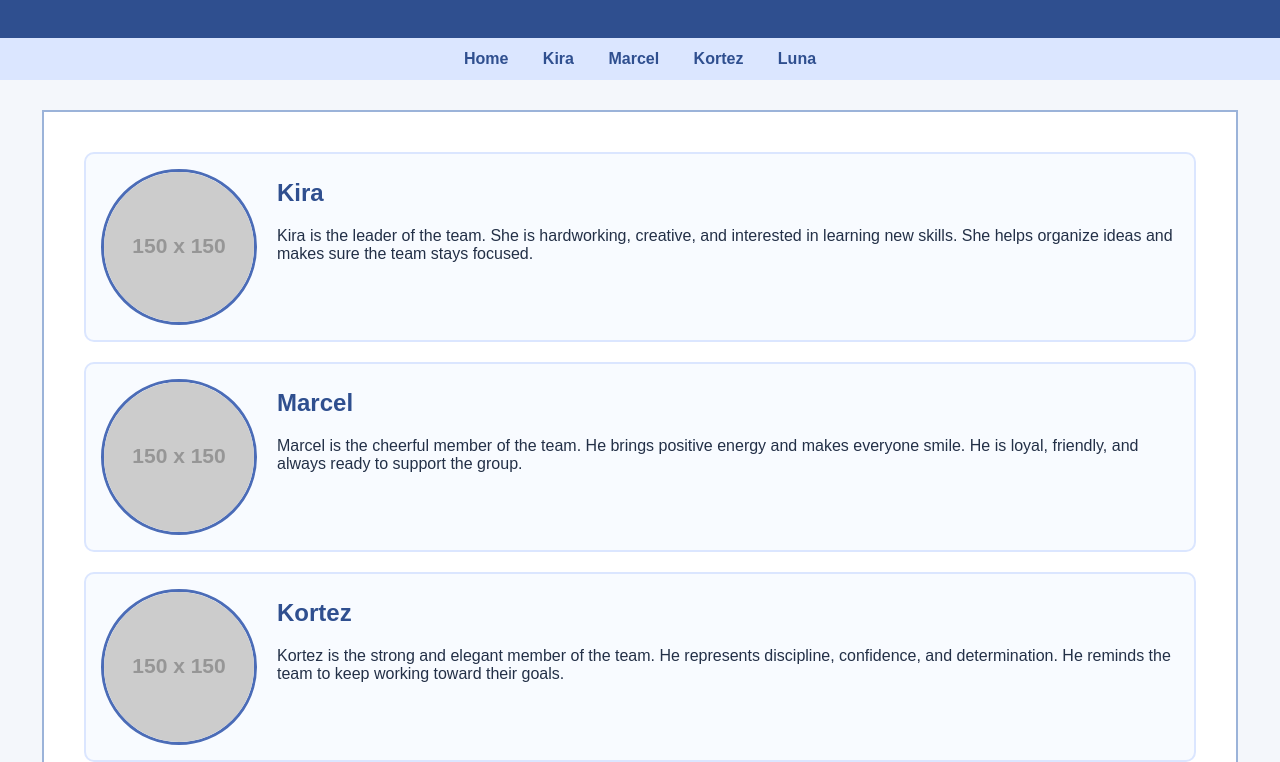
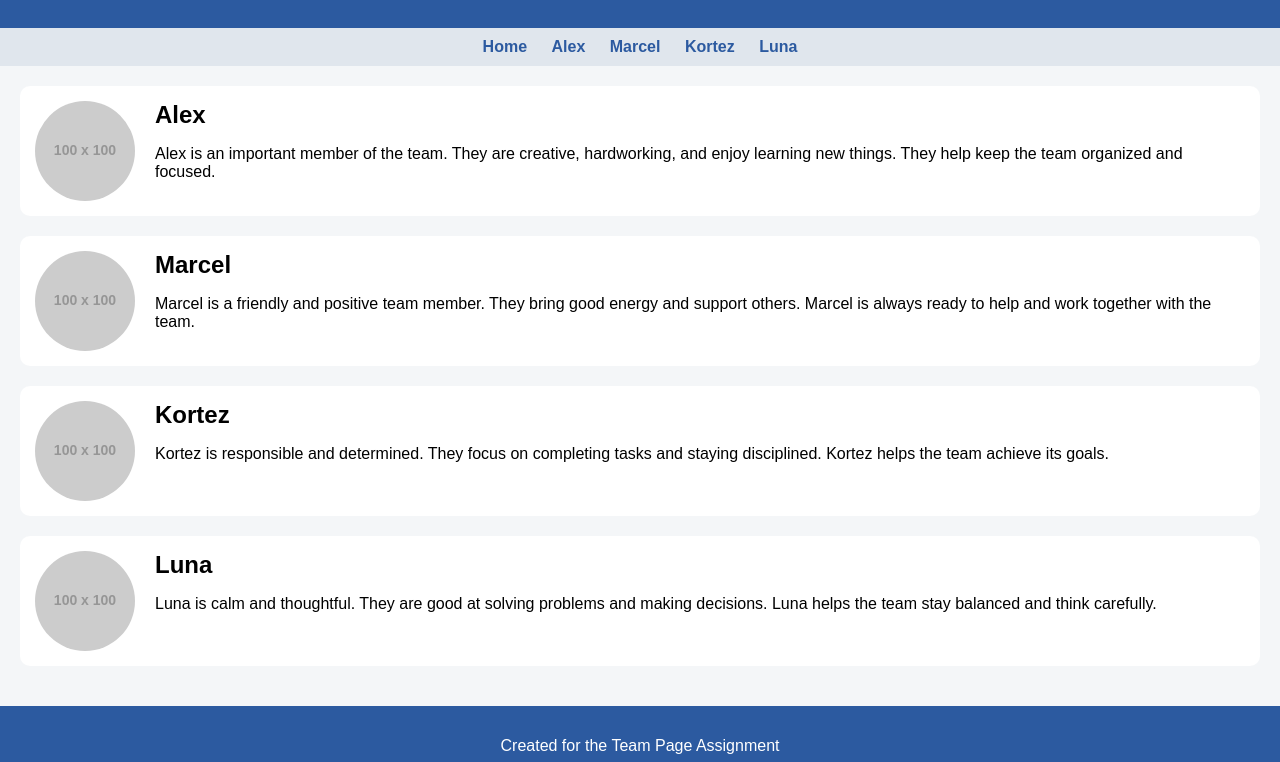
Before and after one commit to marchenkokir13-dev/team-page-assignment-, a plain HTML site: page index.html in a window 1280 px wide. Shown: the part 126-888 px from the top of the page. Drawn offline with Linux system fonts and the light colour scheme; placeholder pictures from the web are drawn by us.

Commit message:
Update index.html

```diff
--- a/index.html
+++ b/index.html
@@ -1,135 +1,112 @@
 <!DOCTYPE html>
 <html>
 <head>
-  <title>Team Page Assignment</title>
-
+    <title>My Creative Team</title>
     <style>
         body {
             font-family: Arial, sans-serif;
-      background-color: #f4f7fb;
             margin: 0;
-      color: #233047;
+            background-color: #f4f6f8;
         }
 
         header {
-      background-color: #2f4f8f;
+            background-color: #2c5aa0;
             color: white;
             text-align: center;
-      padding: 25px;
+            padding: 20px;
+        }
+
+        nav {
+            background-color: #e0e6ed;
+            padding: 10px;
+            text-align: center;
+        }
+
+        nav a {
+            margin: 10px;
+            text-decoration: none;
+            color: #2c5aa0;
+            font-weight: bold;
+        }
+
+        .container {
+            padding: 20px;
+        }
+
+        .member {
+            background-color: white;
+            margin-bottom: 20px;
+            padding: 15px;
+            border-radius: 10px;
+            overflow: hidden;
             position: relative;
         }
 
-    nav {
-      background-color: #dbe6ff;
-      text-align: center;
-      padding: 12px;
-      position: sticky;
-      top: 0;
-    }
-
-    nav a {
-      color: #2f4f8f;
-      text-decoration: none;
-      font-weight: bold;
-      margin: 15px;
-    }
-
-    .team-section {
-      width: 90%;
-      margin: 30px auto;
-      background-color: white;
-      padding: 20px;
-      border: 2px solid #9bb3d9;
-      overflow: auto;
-    }
-
-    .team-member {
-      border: 2px solid #dbe6ff;
-      border-radius: 10px;
-      padding: 15px;
-      margin: 20px;
-      background-color: #f8fbff;
-      overflow: auto;
-    }
-
-    .team-member img {
-      width: 150px;
-      height: 150px;
-      object-fit: cover;
+        .member img {
+            width: 100px;
+            height: 100px;
             border-radius: 50%;
-      border: 3px solid #4b6cb7;
             float: left;
             margin-right: 20px;
         }
 
-    .team-member h2 {
-      color: #2f4f8f;
-      margin-top: 10px;
-    }
-
-    .badge {
-      position: absolute;
-      right: 20px;
-      top: 20px;
-      background-color: #fff3cd;
-      color: #233047;
-      padding: 8px 12px;
-      border-radius: 20px;
-      font-weight: bold;
+        .member h2 {
+            margin: 0;
         }
 
         footer {
-      clear: both;
+            background-color: #2c5aa0;
+            color: white;
             text-align: center;
-      padding: 20px;
-      background-color: #2f4f8f;
-      color: white;
-      margin-top: 30px;
+            padding: 15px;
+            position: relative;
+            bottom: 0;
         }
     </style>
 </head>
 
 <body>
 
-  <header id="home">
+<header>
     <h1>My Creative Team</h1>
     <p>Meet the members of my amazing team.</p>
-    <div class="badge">Team Page</div>
 </header>
 
 <nav>
-    <a href="#home">Home</a>
-    <a href="#kira">Kira</a>
-    <a href="#marcel">Marcel</a>
-    <a href="#kortez">Kortez</a>
-    <a href="#luna">Luna</a>
+    <a href="#">Home</a>
+    <a href="#">Alex</a>
+    <a href="#">Marcel</a>
+    <a href="#">Kortez</a>
+    <a href="#">Luna</a>
 </nav>
 
-  <section class="team-section">
-    <div class="team-member" id="kira">
-      <img src="https://via.placeholder.com/150" alt="Kira">
-      <h2>Kira</h2>
-      <p>Kira is the leader of the team. She is hardworking, creative, and interested in learning new skills. She helps organize ideas and makes sure the team stays focused.</p>
+<div class="container">
+
+    <div class="member">
+        <img src="https://via.placeholder.com/100" alt="Alex">
+        <h2>Alex</h2>
+        <p>Alex is an important member of the team. They are creative, hardworking, and enjoy learning new things. They help keep the team organized and focused.</p>
     </div>
 
-    <div class="team-member" id="marcel">
-      <img src="https://via.placeholder.com/150" alt="Marcel">
+    <div class="member">
+        <img src="https://via.placeholder.com/100" alt="Marcel">
         <h2>Marcel</h2>
-      <p>Marcel is the cheerful member of the team. He brings positive energy and makes everyone smile. He is loyal, friendly, and always ready to support the group.</p>
+        <p>Marcel is a friendly and positive team member. They bring good energy and support others. Marcel is always ready to help and work together with the team.</p>
     </div>
 
-    <div class="team-member" id="kortez">
-      <img src="https://via.placeholder.com/150" alt="Kortez">
+    <div class="member">
+        <img src="https://via.placeholder.com/100" alt="Kortez">
         <h2>Kortez</h2>
-      <p>Kortez is the strong and elegant member of the team. He represents discipline, confidence, and determination. He reminds the team to keep working toward their goals.</p>
+        <p>Kortez is responsible and determined. They focus on completing tasks and staying disciplined. Kortez helps the team achieve its goals.</p>
     </div>
 
-    <div class="team-member" id="luna">
-      <img src="https://via.placeholder.com/150" alt="Luna">
+    <div class="member">
+        <img src="https://via.placeholder.com/100" alt="Luna">
         <h2>Luna</h2>
-      <p>Luna is the calm and thoughtful member of the team. She is smart, patient, and good at solving problems. She helps the team think carefully before making decisions.</p>
+        <p>Luna is calm and thoughtful. They are good at solving problems and making decisions. Luna helps the team stay balanced and think carefully.</p>
     </div>
-  </section>
+
+</div>
 
 <footer>
     <p>Created for the Team Page Assignment</p>
```
Lines whose indentation alone changed are shown as unchanged.
